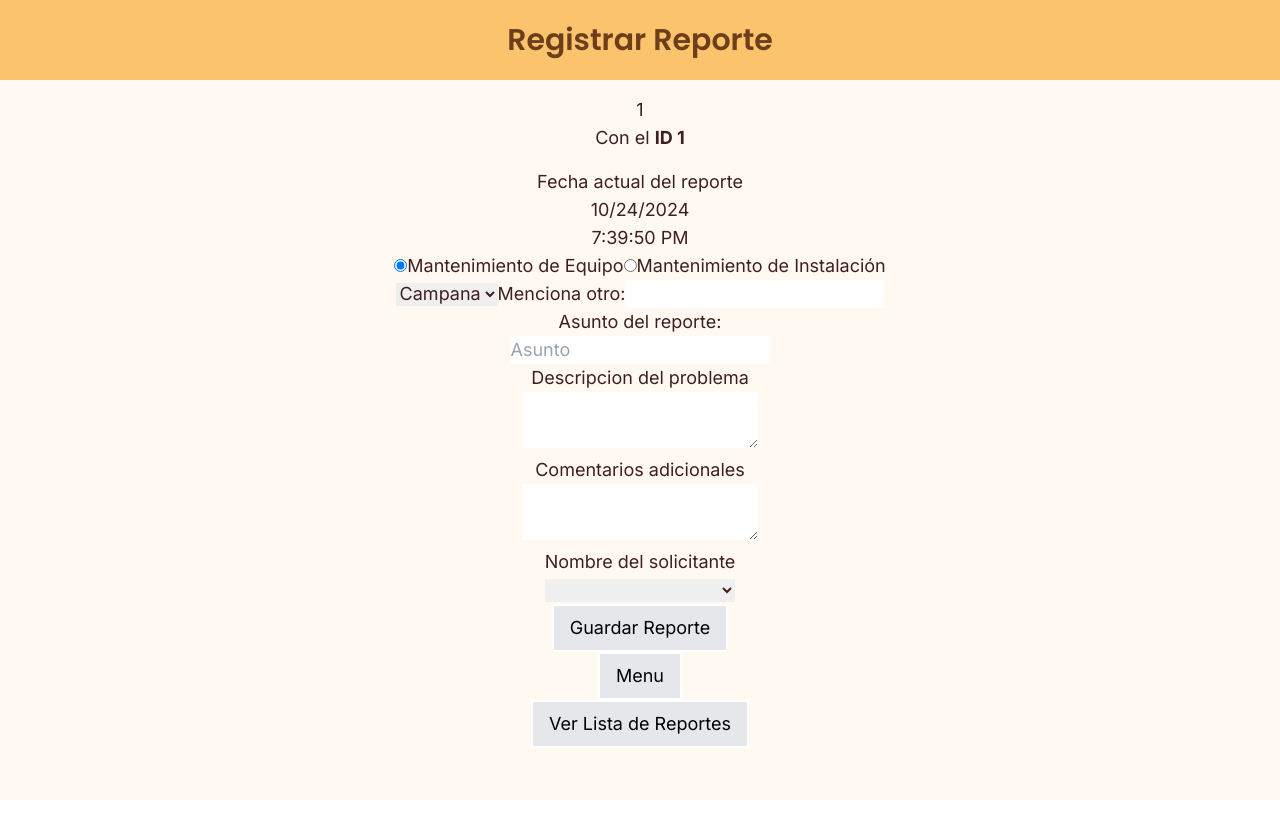
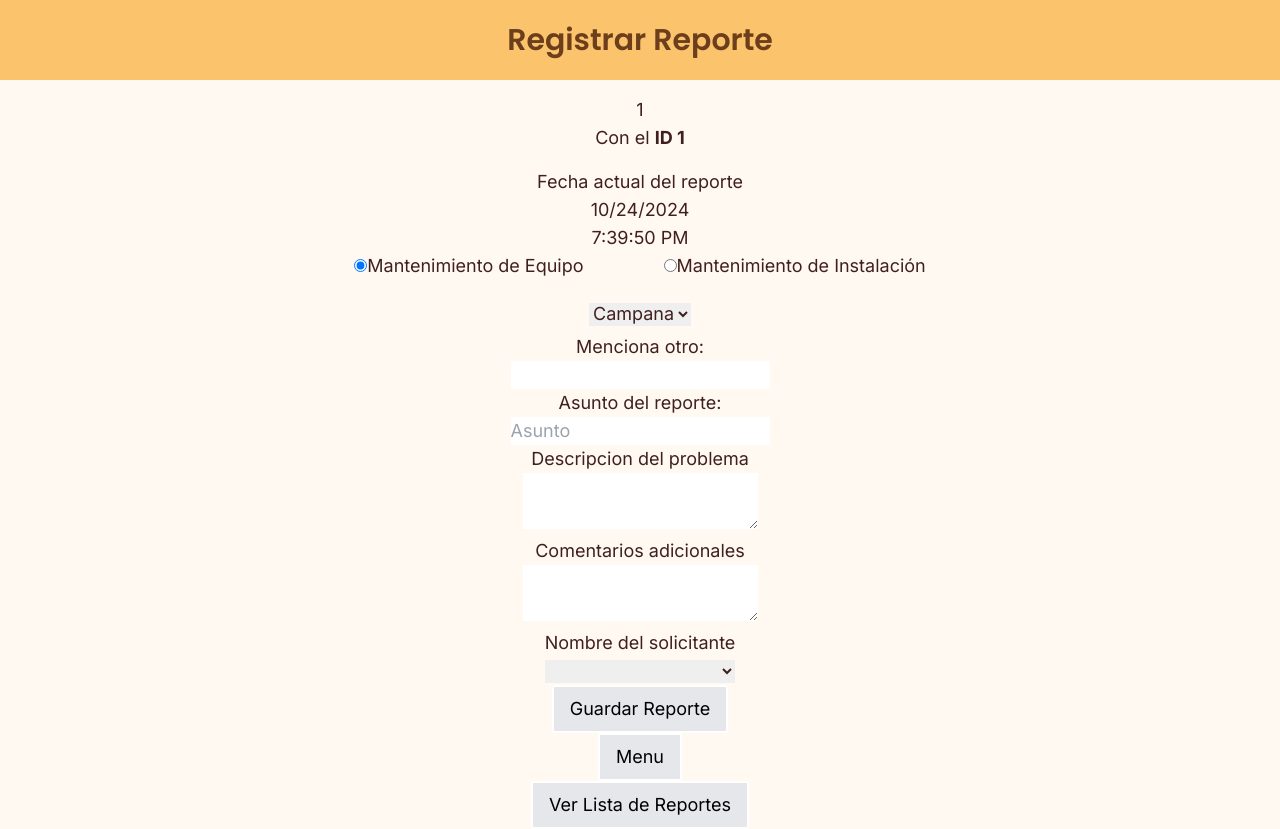
Before and after one commit to CSIPro/labguard, a React (Vite) app: page /Reporte/1/1 in a window 1280 px wide. Before the commit the page ends 800 px from the top, so only its background shows below. Built offline with nearby package versions, Linux system fonts and the light colour scheme.

Commit message:
modificacion radio button

```diff
--- a/src/Pages/Reporte/Reporte.tsx
+++ b/src/Pages/Reporte/Reporte.tsx
@@ -94,9 +94,9 @@ export default function Reporte() {
       <div className="text-lg font-inter text-textoLabs">
       <Clock />
         <form onSubmit={handleSubmit(onSubmit)}>
-          <div>
+        <div style={{ display: "flex", gap: "80px" }}> {/* NUEVO: Usar Flexbox con gap para espaciar ambas opciones de radio uniformemente */}
             {opciones.map((opcion) => (
-              <label key={opcion.value} htmlFor={opcion.value}>
+              <label key={opcion.value} htmlFor={opcion.value}> {/* NUEVO: Se agrega margen derecho para separar cada opción */}
                 <input
                   type="radio"
                   id={opcion.value}
@@ -109,7 +109,7 @@ export default function Reporte() {
             ))}
           </div>
 
-          <div>
+          <div style={{ marginTop: "20px" }}> {/* NUEVO: Se agrega margen superior para separar el select del grupo de radio buttons */}
             <select {...register("secondaryOption")}>
               {primaryOption === "MantEquipo"
                 ? MantEquipo.map((opcion) => (
@@ -131,7 +131,9 @@ export default function Reporte() {
 
                 }
             </select>
-            Menciona otro:
+            <label style={{ display: "block", marginTop: "5px" }}> {/* NUEVO: Se agrega un estilo display block y margen para separar el input de texto */}
+      Menciona otro:
+    </label>
             <input type="text" id="otro" {...register("Otros") } />
           </div>
           <div>
```
